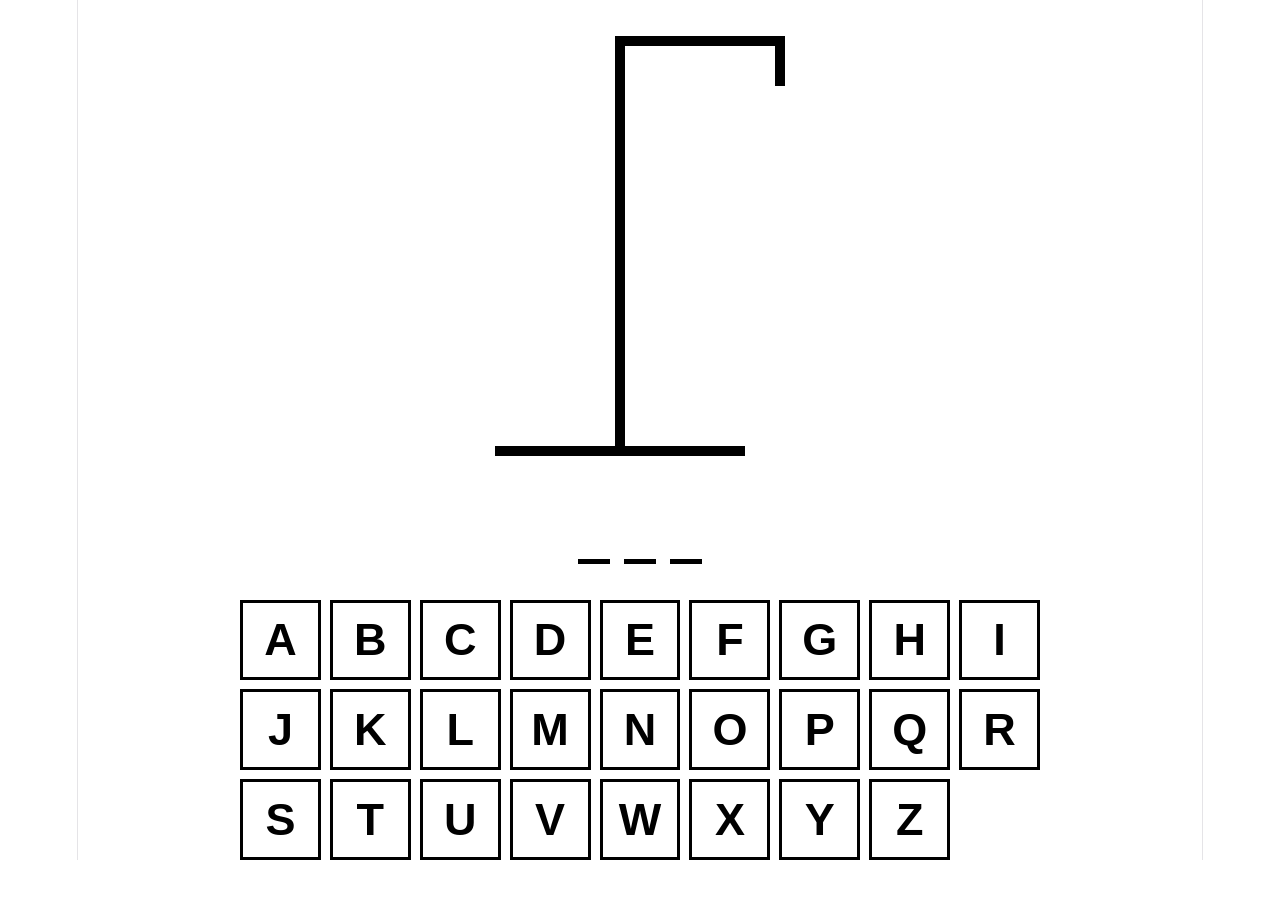
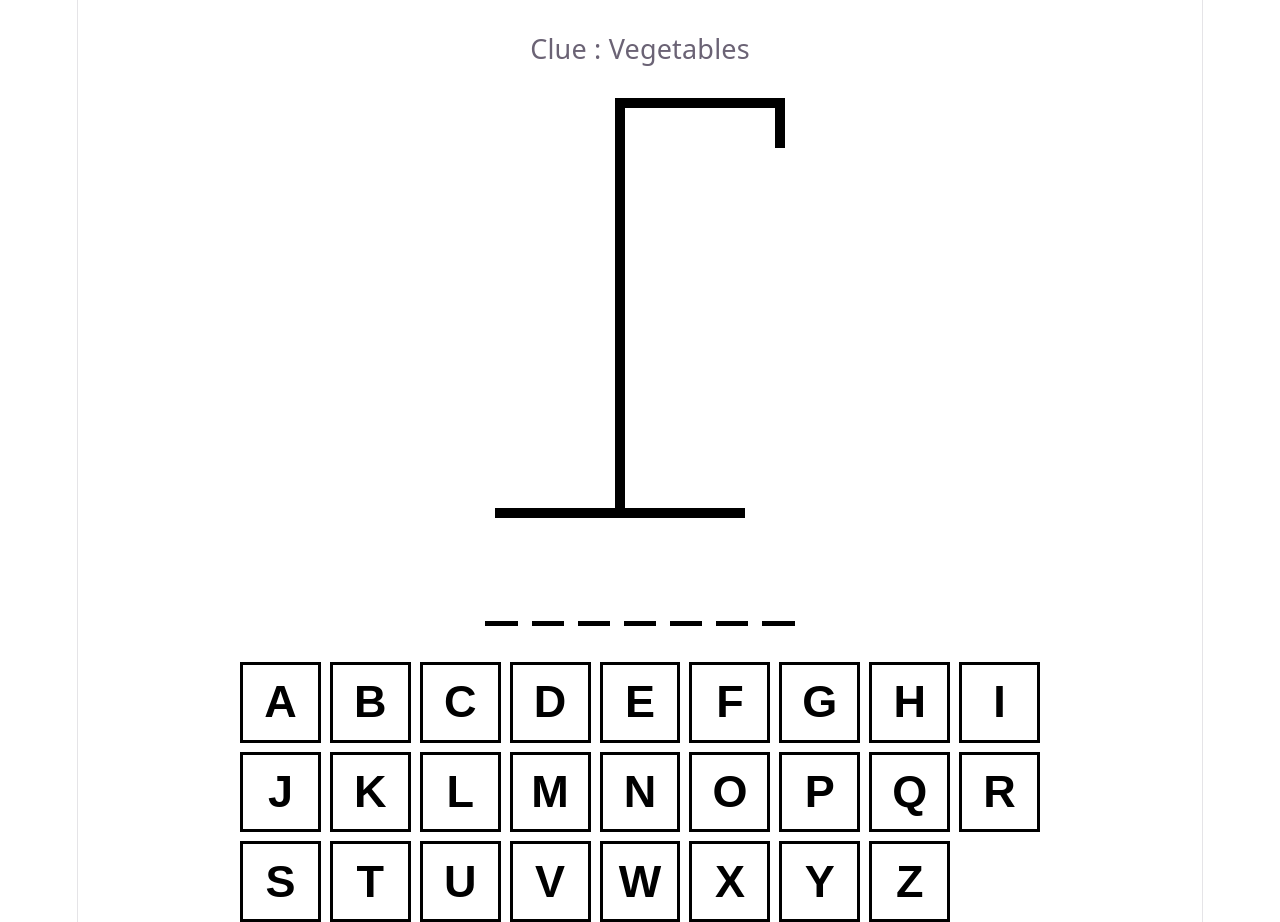
Before and after one commit to Aiswarya1810/Hangman_game, a React (Vite) app in the folder Hangman/: page / in a window 1280 px wide. Before the commit the page ends 860 px from the top, so only its background shows below. Built offline with nearby package versions, Linux system fonts and the light colour scheme.

Commit message:
category clue added

```diff
--- a/Hangman/src/App.tsx
+++ b/Hangman/src/App.tsx
@@ -6,23 +6,28 @@ import { Keyboard } from "./Keyboard"
 
 
 
-function getWord(){
-      return words[Math.floor(Math.random() * words.length)]
+function getWord() {
+  const categories = Object.keys(words) as Array<keyof typeof words>
+  const category = categories[Math.floor(Math.random() * categories.length)]
+  const wordList = words[category]
+  const word = wordList[Math.floor(Math.random() * wordList.length)]
 
+  return { word, category }
 }
+
 function App() {
 
-  const [wordToGuess, setWordToGuess] = useState(getWord)
+  const [{ word, category }, setGameWord] = useState(getWord)
 
   const[guessedLetters, setGuessedLetters]=useState<string[]>([])
 
 
 const incorrectLetters = guessedLetters.filter(
-  letter => !wordToGuess.includes(letter)
+  letter => !word.includes(letter)
 )
 
 const isLoser = incorrectLetters.length >= 6
-const isWinner = wordToGuess.split("").every(letter=>
+const isWinner = word.split("").every(letter=>
    guessedLetters.includes(letter))
 
 const addGuessedLetter = useCallback((letter: string) => {
@@ -51,18 +56,18 @@ return()=> {
 useEffect(() => {
 const handler = (e: KeyboardEvent) => {
     const key = e.key.toLowerCase()
-    if(key != "Enter")
+    if(key !== "Enter")
     return
    e.preventDefault()
-   setWordToGuess(getWord())
+   setGameWord(getWord())
    setGuessedLetters([])
 
 
 }
 
-document.addEventListener("keypress",handler)
+document.addEventListener("keydown",handler)
 return()=> {
-  document.removeEventListener("keypress",handler)
+  document.removeEventListener("keydown",handler)
 
 }
 }, [])
@@ -84,16 +89,20 @@ return()=> {
       {isLoser && "Nice Try - Refresh to try again"}
 
     </div>
+
+    <div style={{ fontSize: "1.5rem", textAlign: "center" }}>
+      Clue : {category}
+    </div>
     <HangmanDrawing numberofGuesses={incorrectLetters.length}/>
     <HangmanWord
     reveal ={isLoser}
     guessedLetters = {guessedLetters}
-    wordToGuess ={wordToGuess}/>
+    wordToGuess ={word}/>
 
     <div style={{alignSelf:"stretch"}}>
     <Keyboard
       disabled={isWinner || isLoser}
-      activeLetters = { guessedLetters.filter(letter => wordToGuess.includes (letter))}
+      activeLetters = { guessedLetters.filter(letter => word.includes (letter))}
       inactiveLetters={incorrectLetters}
       addGuessedLetter ={addGuessedLetter}
 
--- a/Hangman/src/wordList.json
+++ b/Hangman/src/wordList.json
@@ -1,5 +1,5 @@
-[
-    "apple",
-    "ant",
-    "an"
-]
+{
+  "Fruits": ["apple", "banana", "mango", "orange", "grapes"],
+  "Vegetables": ["carrot", "potato", "onion", "cabbage", "spinach"],
+  "Animals": ["tiger", "rabbit", "elephant", "monkey", "zebra"]
+}
```
